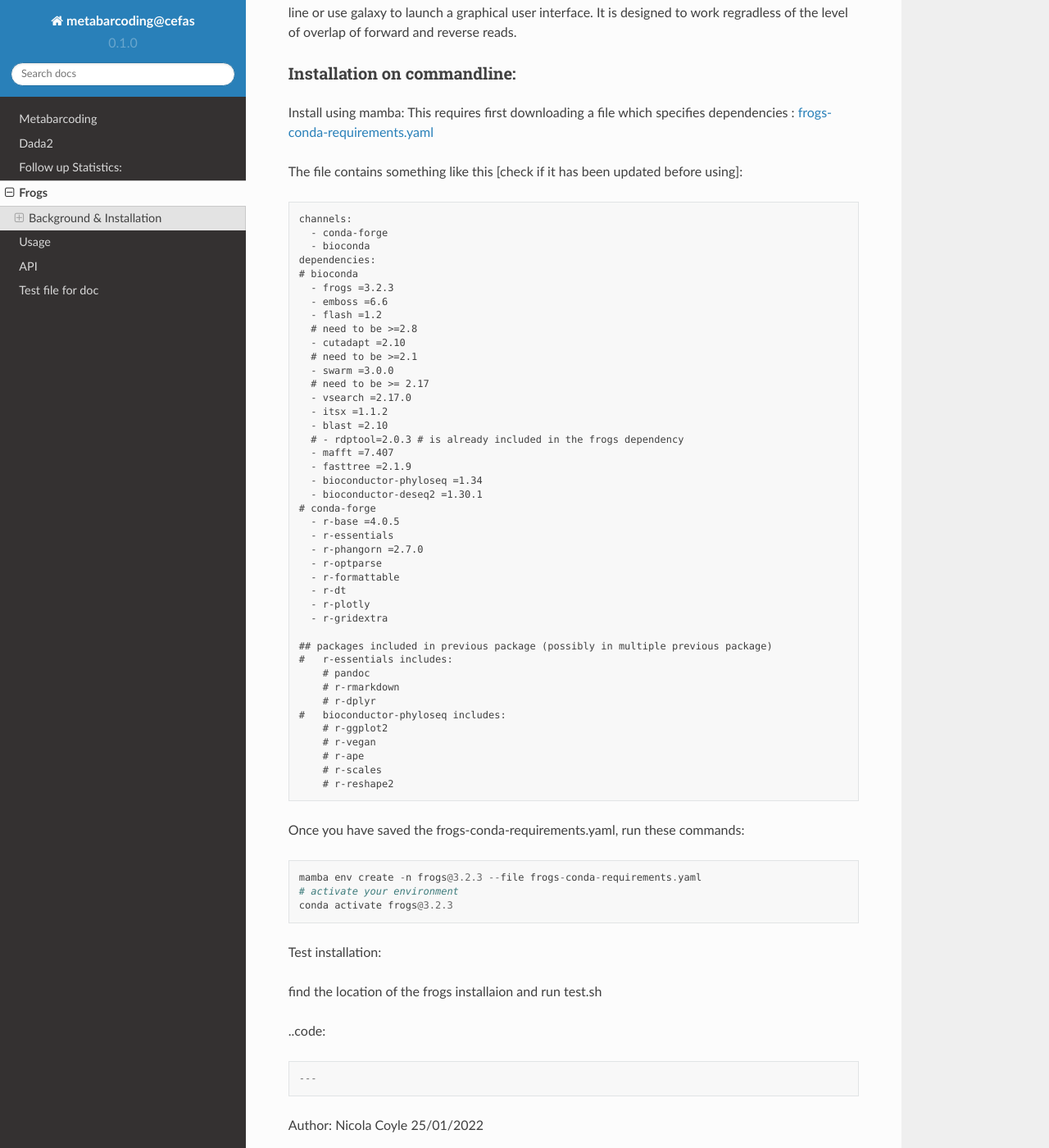
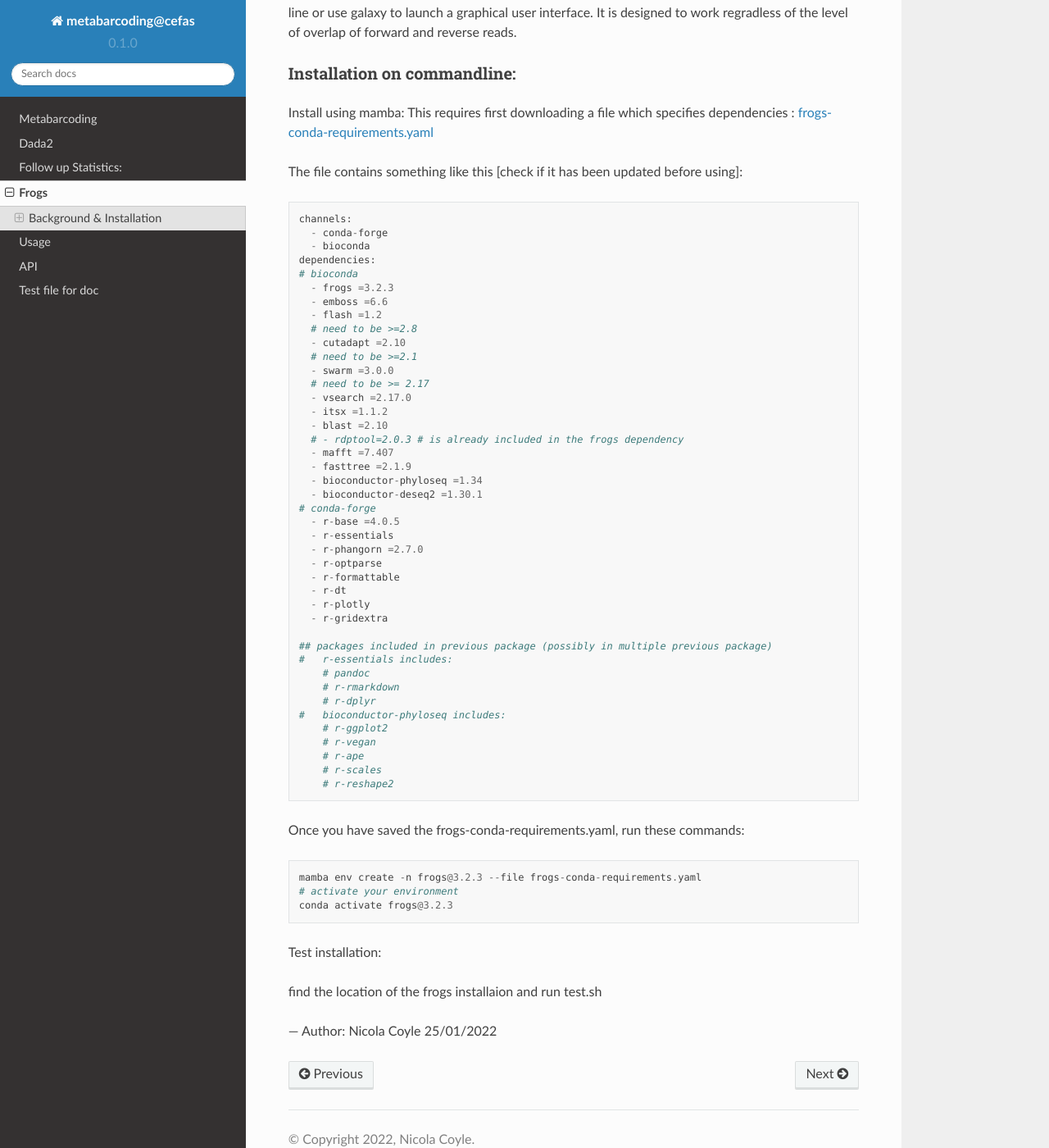
Before and after one commit to nmc97/metabarcoding_at_cefas_tutorial, a Sphinx documentation site: the page built from docs/source/frogs.rst, in a window 1280 px wide and 1400 px high, scrolled down 356 px. Shown: the whole window at 82% size. Built offline with Sphinx 7.4.7 and the Read the Docs theme 2.0.0, drawn with Linux system fonts in a browser that asks for light colours.

Commit message:
Update frogs.rst

```diff
--- a/docs/source/frogs.rst
+++ b/docs/source/frogs.rst
@@ -20,7 +20,7 @@
 
 The file contains something like this [check if it has been updated before using]:
 
-.. code:: [yaml]
+.. code::
 
   channels:
     - conda-forge
@@ -77,7 +77,6 @@
 
 find the location of the frogs installaion and run test.sh
 
-..code::
 
 
 
```
